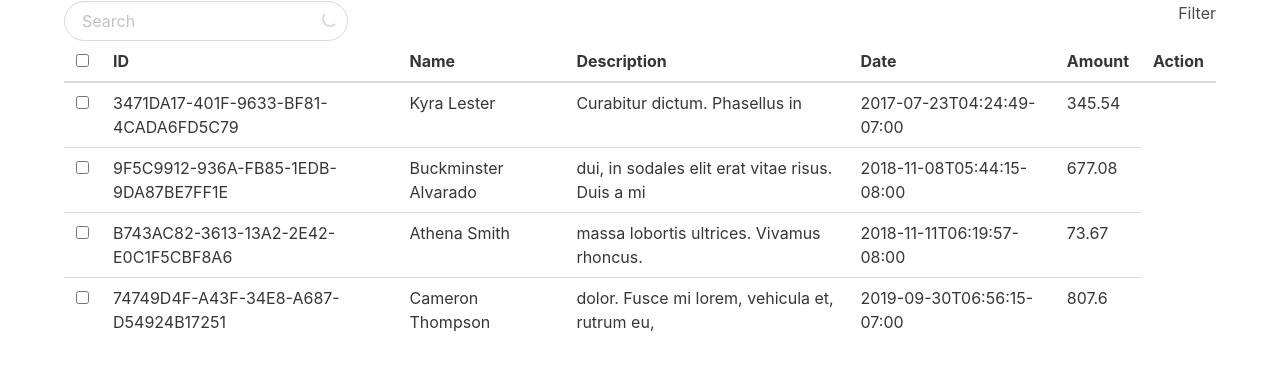
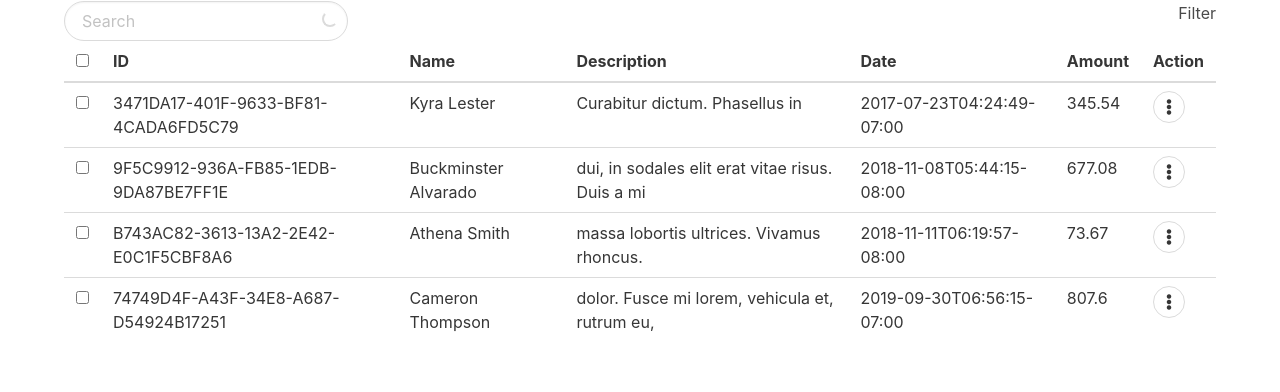
Before and after one commit to go-diego/ariadne, a React (Create React App) app: page /home in a window 1280 px wide. Shown: the part 159-551 px from the top of the page. Built offline with nearby package versions, Linux system fonts and the light colour scheme.

Commit message:
feature: row action menu

```diff
--- a/public/index.html
+++ b/public/index.html
@@ -1,15 +1,21 @@
 <!DOCTYPE html>
 <html lang="en">
     <head>
-    <meta charset="utf-8">
-    <link rel="shortcut icon" href="%PUBLIC_URL%/favicon.ico">
-    <meta name="viewport" content="width=device-width, initial-scale=1, shrink-to-fit=no">
-    <meta name="theme-color" content="#000000">
+        <meta charset="utf-8" />
+        <link
+            rel="stylesheet"
+            href="https://use.fontawesome.com/releases/v5.5.0/css/all.css"
+            integrity="sha384-B4dIYHKNBt8Bc12p+WXckhzcICo0wtJAoU8YZTY5qE0Id1GSseTk6S+L3BlXeVIU"
+            crossorigin="anonymous"
+        />
+        <link rel="shortcut icon" href="%PUBLIC_URL%/favicon.ico" />
+        <meta name="viewport" content="width=device-width, initial-scale=1, shrink-to-fit=no" />
+        <meta name="theme-color" content="#000000" />
         <!--
             manifest.json provides metadata used when your web app is added to the
             homescreen on Android. See https://developers.google.com/web/fundamentals/web-app-manifest/
         -->
-    <link rel="manifest" href="%PUBLIC_URL%/manifest.json">
+        <link rel="manifest" href="%PUBLIC_URL%/manifest.json" />
         <!--
             Notice the use of %PUBLIC_URL% in the tags above.
             It will be replaced with the URL of the `public` folder during the build.
@@ -22,9 +28,7 @@
         <title>React App</title>
     </head>
     <body>
-    <noscript>
-      You need to enable JavaScript to run this app.
-    </noscript>
+        <noscript> You need to enable JavaScript to run this app. </noscript>
         <div id="root"></div>
         <!--
             This HTML file is a template.
--- a/src/components/DataTable/_index.js
+++ b/src/components/DataTable/_index.js
@@ -11,7 +11,8 @@ export default class DataTable extends React.Component {
     state = {
         originalData: this.props.data,
         filteredData: [],
-        searchQuery: ""
+        searchQuery: "",
+        activeActionMenu: ""
     };
 
     componentDidMount() {}
@@ -37,8 +38,12 @@ export default class DataTable extends React.Component {
         this.setState({filteredData});
     };
 
+    handleRowActionMenu = activeActionMenu => {
+        this.setState({activeActionMenu});
+    };
+
     render() {
-        const {searchQuery, filteredData} = this.state;
+        const {searchQuery, filteredData, activeActionMenu} = this.state;
         const {title, header, data} = this.props;
 
         const activeData = searchQuery ? filteredData : data;
@@ -66,6 +71,42 @@ export default class DataTable extends React.Component {
                                     {Object.values(datum).map((value, i) => (
                                         <Cell key={i}>{value}</Cell>
                                     ))}
+                                    <Cell>
+                                        <div
+                                            className={`dropdown ${
+                                                activeActionMenu == datum.ID ? "is-active" : ""
+                                            }`}>
+                                            <div className="dropdown-trigger">
+                                                <button
+                                                    onBlur={this.handleRowActionMenu}
+                                                    onClick={() =>
+                                                        this.handleRowActionMenu(datum.ID)
+                                                    }
+                                                    style={{width: 32, height: 32}}
+                                                    className="button is-rounded is-paddingless"
+                                                    aria-haspopup="true"
+                                                    aria-controls={datum.ID}>
+                                                    <span className="icon is-small">
+                                                        <i className="fas fa-ellipsis-v" />
+                                                    </span>
+                                                </button>
+                                            </div>
+                                            <div
+                                                className="dropdown-menu"
+                                                id={datum.ID}
+                                                role="menu">
+                                                <div className="dropdown-content">
+                                                    <a className="dropdown-item has-text-primary is-white">
+                                                        EDIT
+                                                    </a>
+                                                    <hr className="dropdown-divider" />
+                                                    <a className="dropdown-item has-text-danger is-white">
+                                                        DELETE
+                                                    </a>
+                                                </div>
+                                            </div>
+                                        </div>
+                                    </Cell>
                                 </Row>
                             );
                         })}
```
Lines whose indentation alone changed are shown as unchanged.
